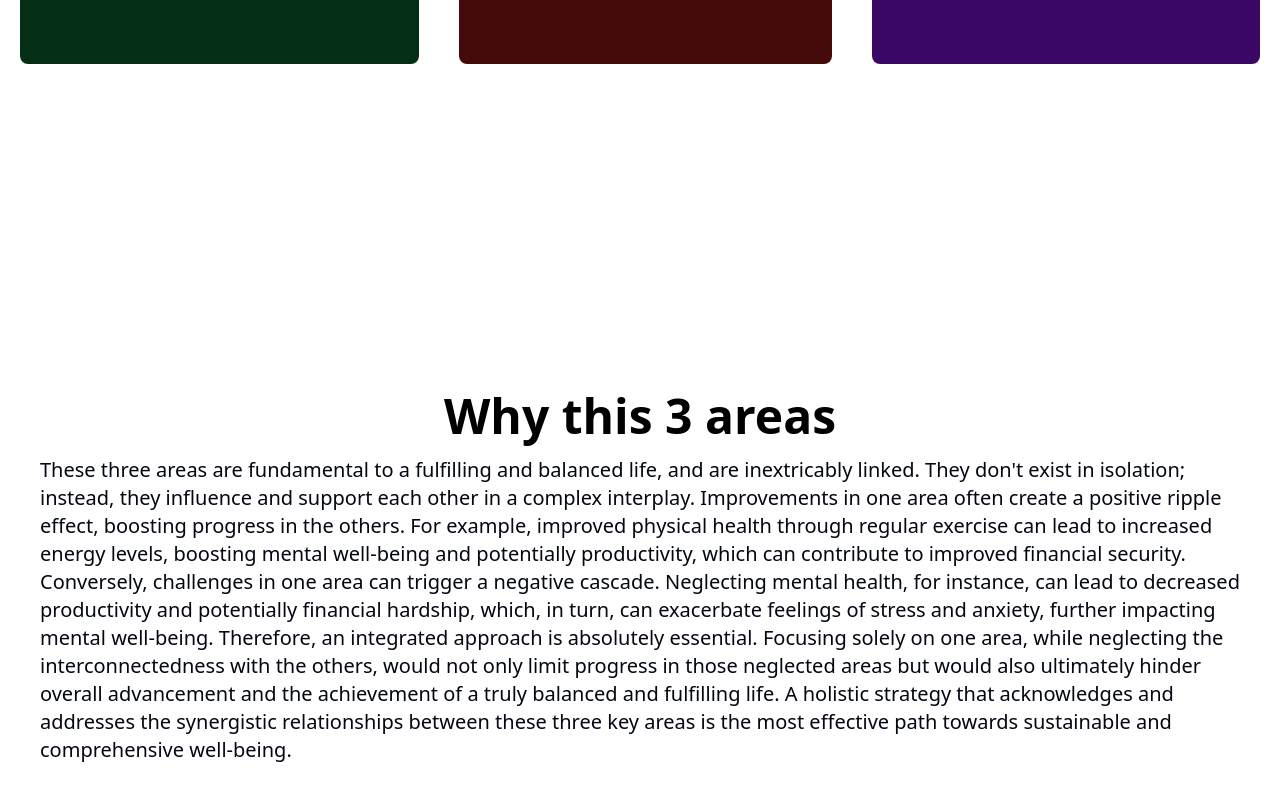
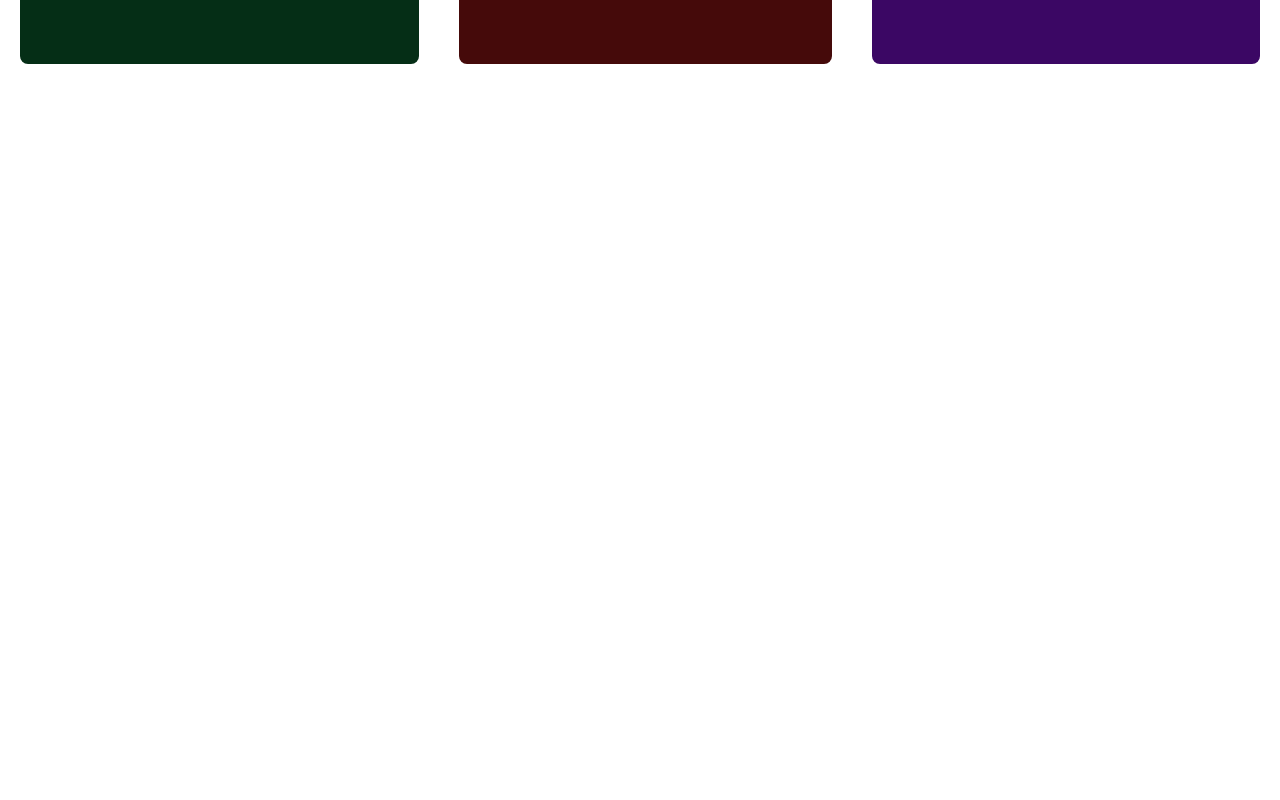
Before and after one commit to fantasyfuerte/DO-IT-PROJECT, a React (Vite) app: page / in a window 1280 px wide. Shown: the part 1140-1940 px from the top of the page. After the commit the page ends 1472 px from the top, so only its background shows below. Built offline with nearby package versions, Linux system fonts and the light colour scheme.

Commit message:
Componentizing paragraph

```diff
--- a/src/pages/HomePage.tsx
+++ b/src/pages/HomePage.tsx
@@ -13,18 +13,7 @@ export const HomePage: React.FC = () => {
       </div>
       <ScrollDownText />
       <ContentSection />
-      <motion.div
-        initial={{ opacity: 0 }}
-        whileInView={{ opacity: 1 }}
-        className="p-6 pt-12 h-screen"
-      >
-        <h2 className="text-5xl text-center font-semibold my-3">
-          Why this 3 areas
-        </h2>
-        <p className="text-gray-950 text-xl m-4">
-          These three areas are fundamental to a fulfilling and balanced life, and are inextricably linked. They don't exist in isolation; instead, they influence and support each other in a complex interplay. Improvements in one area often create a positive ripple effect, boosting progress in the others. For example, improved physical health through regular exercise can lead to increased energy levels, boosting mental well-being and potentially productivity, which can contribute to improved financial security. Conversely, challenges in one area can trigger a negative cascade. Neglecting mental health, for instance, can lead to decreased productivity and potentially financial hardship, which, in turn, can exacerbate feelings of stress and anxiety, further impacting mental well-being. Therefore, an integrated approach is absolutely essential. Focusing solely on one area, while neglecting the interconnectedness with the others, would not only limit progress in those neglected areas but would also ultimately hinder overall advancement and the achievement of a truly balanced and fulfilling life. A holistic strategy that acknowledges and addresses the synergistic relationships between these three key areas is the most effective path towards sustainable and comprehensive well-being.
-        </p>
-      </motion.div>
+
     </>
   );
 };
```
